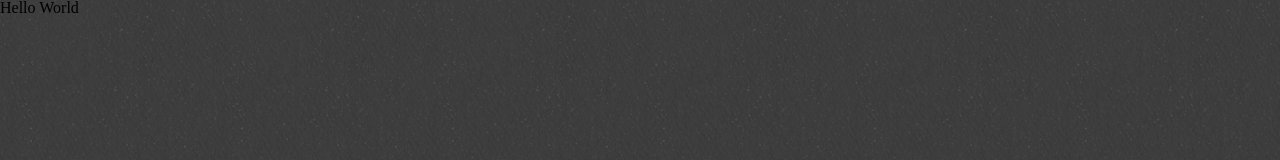
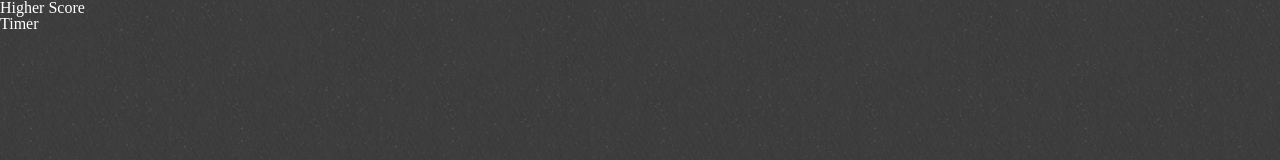
Before and after one commit to rogercerpa/CODE.QUIZ.HW3, a plain HTML site: page index.html in a window 1280 px wide. Shown: the top 160 px of the page. Drawn offline with Linux system fonts and the light colour scheme.

Commit message:
initial styling to the body, initial code to the header of the site

```diff
--- a/assets/css/style.css
+++ b/assets/css/style.css
@@ -1,3 +1,11 @@
+* {
+	box-sizing: border-box;
+}
+
 body {
+	margin: 0;
+	Color: white;
 	background-image: url("../images/gray_sand/gray_sand.png");
 }
+
+/* Header styling, it will include the score and the timer */
--- a/index.html
+++ b/index.html
@@ -4,14 +4,21 @@
     <meta charset="UTF-8">
     <meta name="viewport" content="width=device-width, initial-scale=1.0">
     <meta http-equiv="X-UA-Compatible" content="ie=edge">
-    <title>Document</title>
+    <title>Code-Quiz</title>
     <link rel="stylesheet" href="assets/css/reset.css"
     <link rel="stylesheet" href="https://stackpath.bootstrapcdn.com/bootstrap/4.4.1/css/bootstrap.min.css" integrity="sha384-Vkoo8x4CGsO3+Hhxv8T/Q5PaXtkKtu6ug5TOeNV6gBiFeWPGFN9MuhOf23Q9Ifjh" crossorigin="anonymous">
     <link rel="stylesheet" href="assets/css/style.css">
 
 </head>
 <body>
-Hello World
+    <div class="header">
+            <div class="col-md-6">
+                <p>Higher Score</p>
+            </div>
+            <div class="col-md-6">
+                <p>Timer</p>
+            </div>
+    </div>
 
 
 </body>
```
Also changed, not shown: pseudoCode.txt (added).
